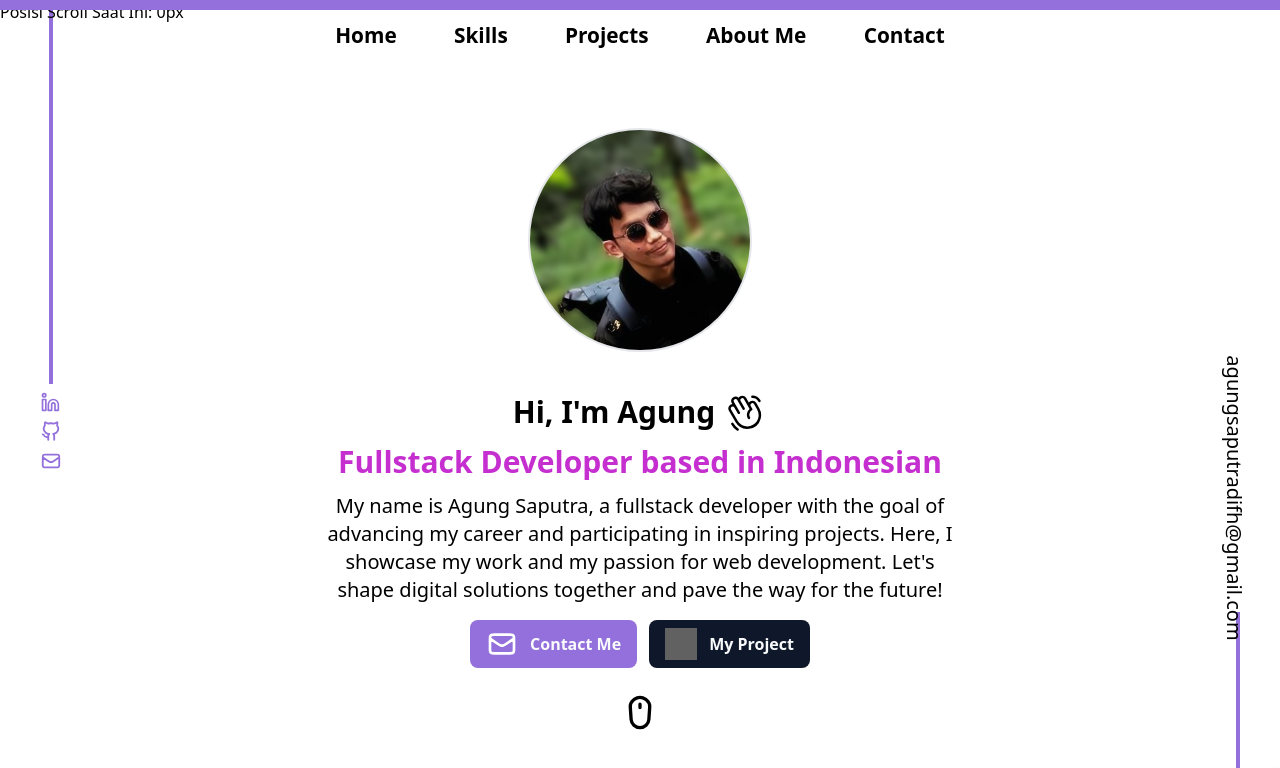
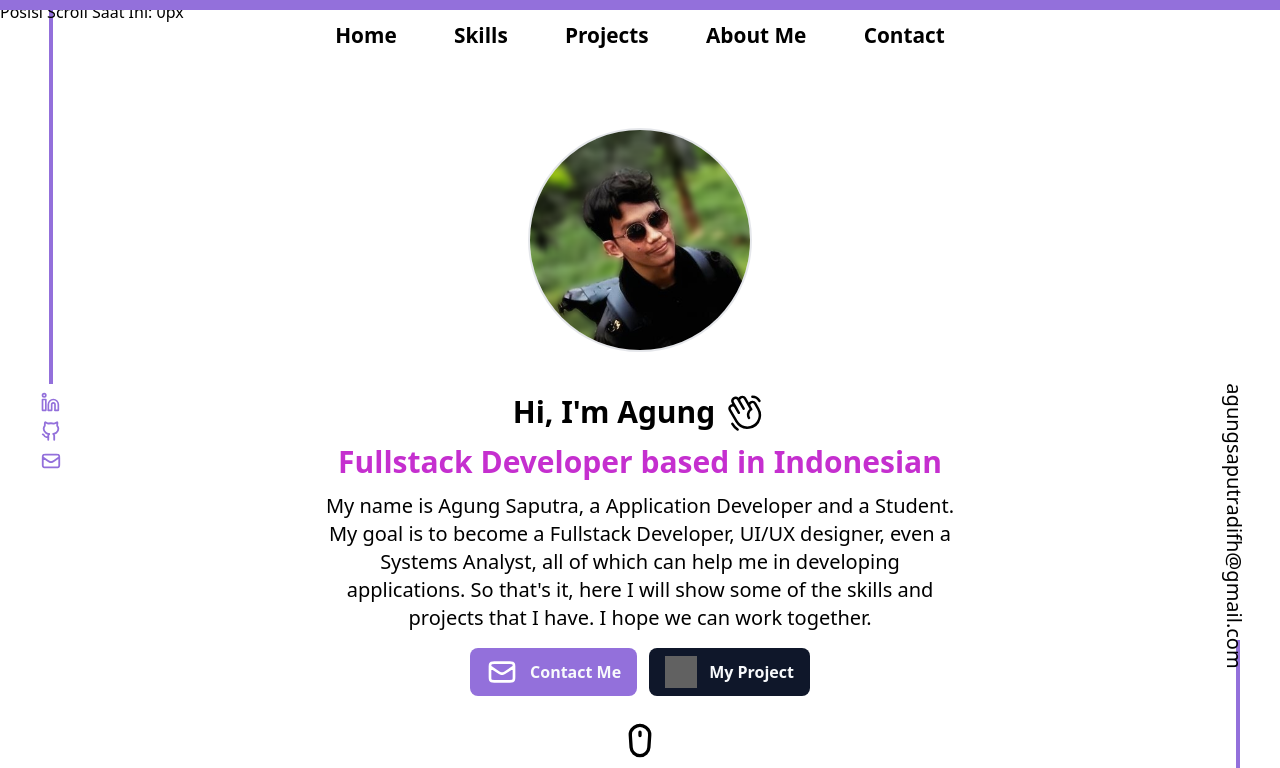
Before and after one commit to difhaels/portfolio-v2, a React (Create React App) app: page / in a window 1280 px wide. Shown: the top 768 px of the page. Built offline with nearby package versions, Linux system fonts and the light colour scheme; grey boxes are pictures that could not be loaded.

Commit message:
change intro home

```diff
--- a/src/components/main/Footer.jsx
+++ b/src/components/main/Footer.jsx
@@ -1,5 +1,3 @@
-import linkedin from '../image/svg/linkedin.svg';
-
 export default function Footer(){
     return (<>
     <div className="bg-[#272932] mx-auto text-center pt-10 pb-7 text-white">
--- a/src/components/main/Home.jsx
+++ b/src/components/main/Home.jsx
@@ -52,7 +52,7 @@ export default function Home (){
                 >
                     Fullstack Developer based in Indonesian
                 </motion.h1>
-                <h1 className='text-xl pt-3'>My name is Agung Saputra, a fullstack developer with the goal of advancing my career and participating in inspiring projects. Here, I showcase my work and my passion for web development. Let's shape digital solutions together and pave the way for the future!</h1>
+                <h1 className='text-xl pt-3'>My name is Agung Saputra, a Application Developer and a Student. My goal is to become a Fullstack Developer, UI/UX designer, even a Systems Analyst, all of which can help me in developing applications. So that's it, here I will show some of the skills and projects that I have. I hope we can work together.</h1>
                 <div className='flex justify-center gap-3 mt-4'>
                     <a href='yt.com' className='flex justify-center items-center gap-3 bg-[#9370DB] text-slate-50 px-4 py-2 rounded-lg transform transition-transform hover:-translate-y-1 hover:bg-[#CB1DCD]'>
                         <img src={mail} alt="mail" className='h-8 w-8' style={{ filter: 'invert(100%)' }} />
```
